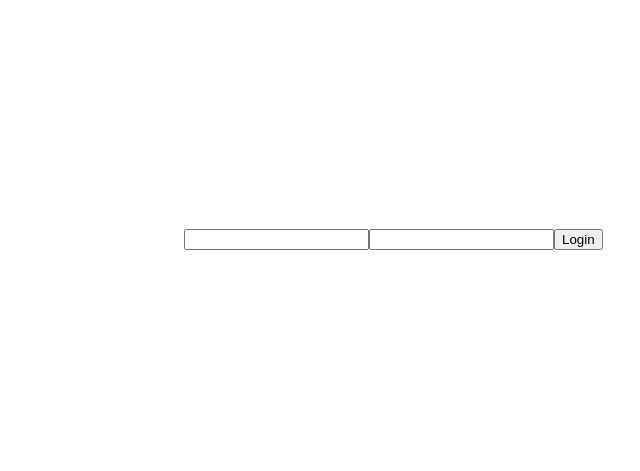
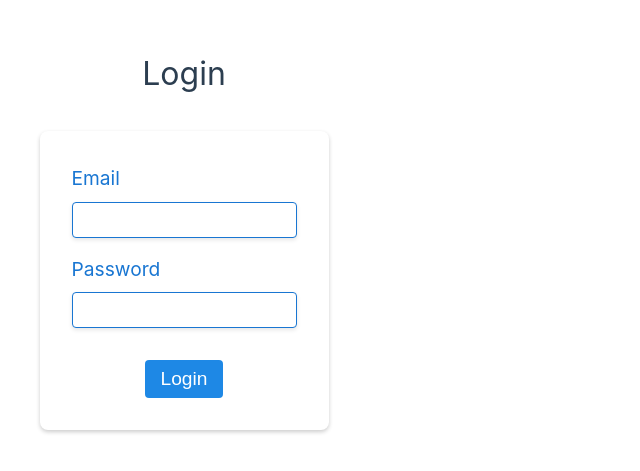
Before and after one commit to Hrinyov/nuclear-reactor, a Vue app: page /login in a window 1280 px wide. Shown: the part 161-632 px from the top of the page, without its empty margins (456-1096 px from the left). Built offline with nearby package versions, Linux system fonts and the light colour scheme.

Commit message:
add styles

```diff
--- a/src/assets/main.css
+++ b/src/assets/main.css
@@ -29,7 +29,6 @@ a,
 
   #app {
     display: grid;
-    grid-template-columns: 1fr 1fr;
     padding: 0 2rem;
   }
 }
--- a/src/router/index.ts
+++ b/src/router/index.ts
@@ -29,7 +29,6 @@ router.beforeEach((to, from, next) => {
     next({ name: "login" });
   } else {
     next();
-    console.log('here')
   }
 });
 
--- a/src/views/Login.vue
+++ b/src/views/Login.vue
@@ -1,9 +1,18 @@
 <template>
-    <form @submit.prevent="login">
-      <input v-model="email" type="email" required>
-      <input v-model="password" type="password" required>
-      <button type="submit">Login</button>
-    </form>
+    <div class="login-container">
+      <h1 class="login-title">Login</h1>
+      <form class="login-form" @submit.prevent="login">
+        <div class="form-group">
+          <label for="email">Email</label>
+          <input type="email" id="email" v-model="email" required>
+        </div>
+        <div class="form-group">
+          <label for="password">Password</label>
+          <input type="password" id="password" v-model="password" required>
+        </div>
+        <button class="btn login-btn">Login</button>
+      </form>
+    </div>
   </template>
 
   <script>
@@ -11,8 +20,8 @@
     data() {
       return {
         email: '',
-        password: '',
-      }
+        password: ''
+      };
     },
     methods: {
       async login() {
@@ -23,5 +32,68 @@
         this.$router.push({ name: 'home' })
       },
     },
+  };
+  </script>
+
+  <style>
+  .login-container {
+    display: flex;
+    flex-direction: column;
+    align-items: center;
+    justify-content: center;
   }
-  </script>
+
+  .login-title {
+    font-size: 2rem;
+    margin-bottom: 2rem;
+  }
+
+  .login-form {
+    display: flex;
+    flex-direction: column;
+    align-items: center;
+    justify-content: center;
+    padding: 2rem;
+    background-color: #fff;
+    border-radius: 8px;
+    box-shadow: 0px 2px 4px rgba(0, 0, 0, 0.2);
+  }
+
+  .form-group {
+    display: flex;
+    flex-direction: column;
+    margin-bottom: 1rem;
+    width: 100%;
+  }
+
+  label {
+    font-size: 1.2rem;
+    margin-bottom: 0.5rem;
+    color: #1976d2;
+  }
+
+  input[type='email'],
+  input[type='password'] {
+    border: 0.5px solid  #1976d2;
+    border-radius: 4px;
+    padding: 0.5rem;
+    font-size: 1rem;
+    width: 100%;
+    box-shadow: 0px 2px 4px rgba(0, 0, 0, 0.1);
+  }
+
+  button.login-btn {
+    background-color: #1e88e5;
+    color: #fff;
+    border: none;
+    border-radius: 4px;
+    padding: 0.5rem 1rem;
+    font-size: 1.2rem;
+    margin-top: 1rem;
+    cursor: pointer;
+  }
+
+  button.login-btn:hover {
+    background-color: #1976d2;
+  }
+  </style>
```
Also changed, not shown: src/App.vue (+1 -7 lines).
